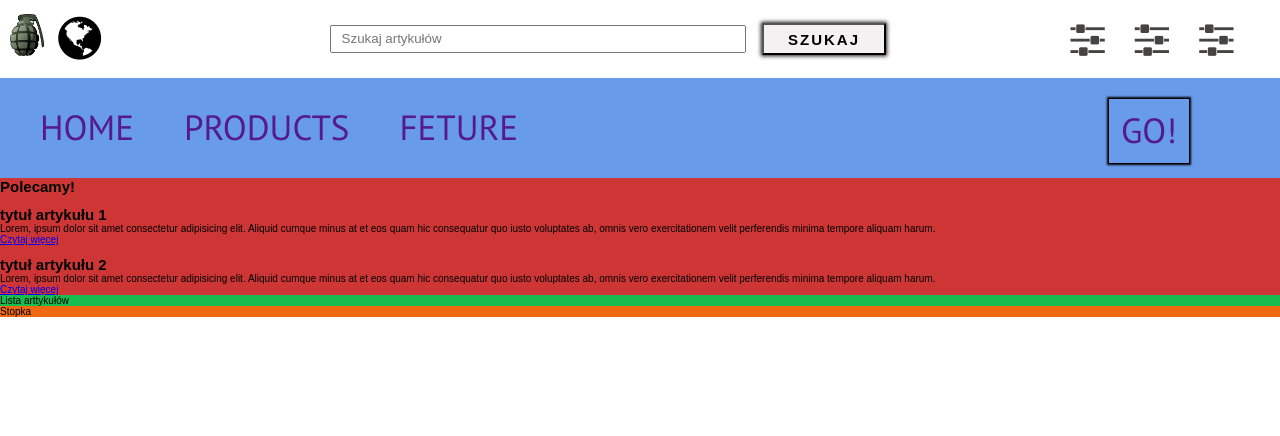
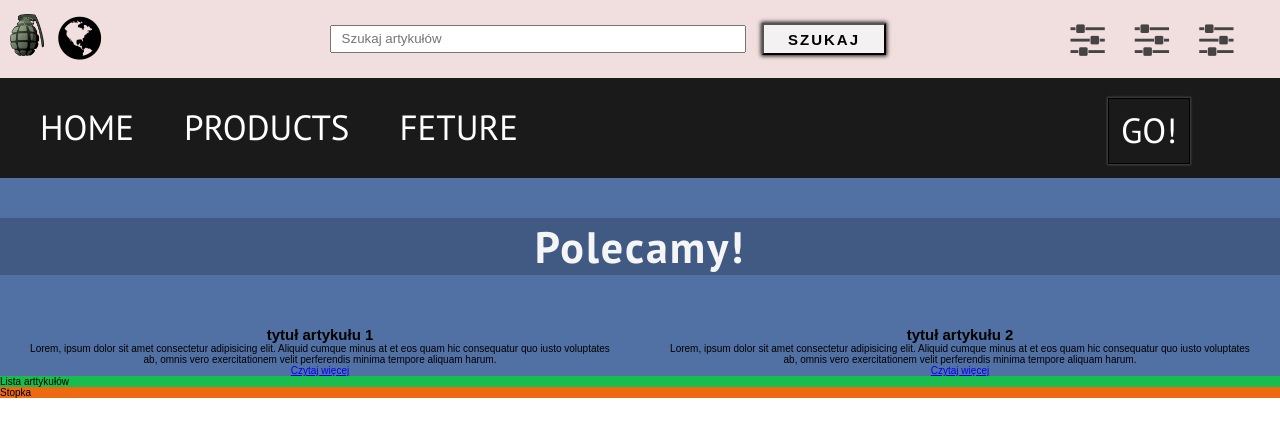
Before and after one commit to WaldekAdams/FlexBox-SamurajCourse, a plain HTML site: page index.html in a window 1280 px wide. Drawn offline with Linux system fonts and the light colour scheme.

Commit message:
feat:style articles

```diff
--- a/sass/_variables.scss
+++ b/sass/_variables.scss
@@ -1,4 +1,4 @@
-$main-color: rgb(74, 74, 214);
+$main-color: rgb(114, 114, 231);
 $default-font: 'arial',
 'san-serif';
 $extra-fonts: 'PT Sans',
--- a/sass/main.scss
+++ b/sass/main.scss
@@ -11,10 +11,13 @@
 html {
     font-size: 10px;
     font-family: $default-font;
+    background-color: white;
     // min-height: 100vh;
 }
 
 .wrapper {
+    max-width: 1400px;
+    margin: 0 auto;
     display: flex;
     flex-flow: row wrap;
     // background-color: $main-color;
@@ -26,6 +29,7 @@ html {
     flex-basis: 15%;
     padding: 10px;
     font-size: 5rem;
+    background-color: #F1DEDE;
 
     &__img {
         width: 20%;
@@ -39,6 +43,7 @@ html {
     flex-grow: 1;
     align-items: center;
     justify-content: center;
+    background-color: #F1DEDE;
 
     &__input {
         height: 35%;
@@ -80,6 +85,7 @@ html {
     display: flex;
     align-items: center;
     justify-content: center;
+    background-color: #F1DEDE;
 
     &__link-icon {
         font-size: 4rem;
@@ -94,13 +100,14 @@ html {
 
 
 .menu {
-    background-color: rgb(104, 156, 235);
+    background-color: lighten($color: black, $amount: 10%);
     flex-basis: 100%;
     height: 100px;
     padding: 20px 40px;
 
     &__list {
         display: flex;
+
 
     }
 
@@ -113,15 +120,16 @@ html {
 
 
 
+
         &:nth-last-child(1) {
             margin-left: auto;
             padding: 2px 12px;
             border: 1px solid black;
-            box-shadow: 0 0 2px 1px black;
+            box-shadow: 0 0 2px 1px rgb(71, 71, 71);
 
             &:hover {
-                border: 1px solid darkorange;
-                box-shadow: 0 0 2px 1px darkorange;
+                border: 1px solid #FFF275;
+                box-shadow: 0 0 2px 1px #FFF275;
 
             }
 
@@ -136,9 +144,10 @@ html {
         text-transform: uppercase;
         font-family: $extra-fonts;
         line-height: 30px;
+        color: white;
 
         &:hover {
-            border-bottom: 2px solid darkorange;
+            border-bottom: 2px solid #FFF275;
         }
 
         &--last:hover {
@@ -161,8 +170,27 @@ html {
 
 
 .main-articles {
-    background-color: rgb(206, 54, 54);
+    background-color: #5171A5;
     flex-basis: 100%;
+    display: flex;
+    flex-wrap: wrap;
+
+    &__head {
+        margin: 40px 0;
+        font-size: 4.4rem;
+        font-family: $extra-fonts;
+        letter-spacing: 2px;
+        color: whitesmoke;
+        text-align: center;
+        flex-basis: 100%;
+        background-color: rgba(0, 0, 0, 0.2)
+    }
+
+    .article {
+        flex-basis: 50%;
+        padding: 0 30px;
+        text-align: center;
+    }
 }
 
 .article-list {
```
Also changed, not shown: CSS/main.css, 1 other file.
